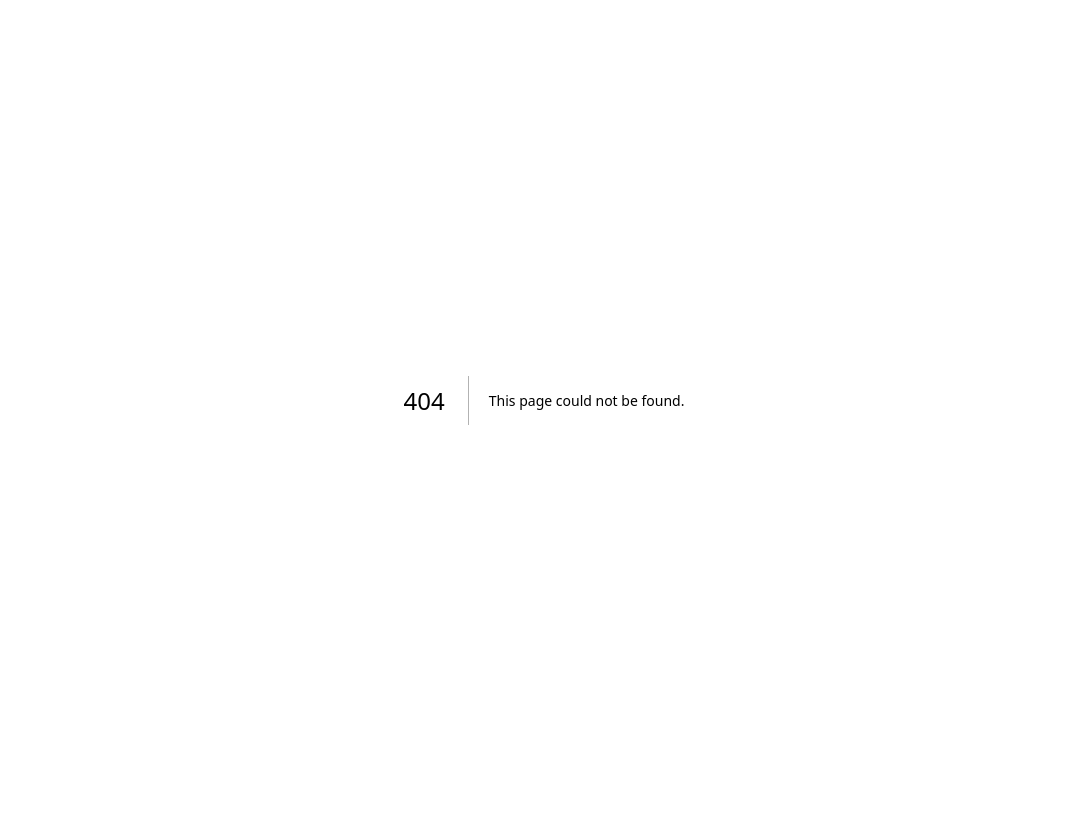
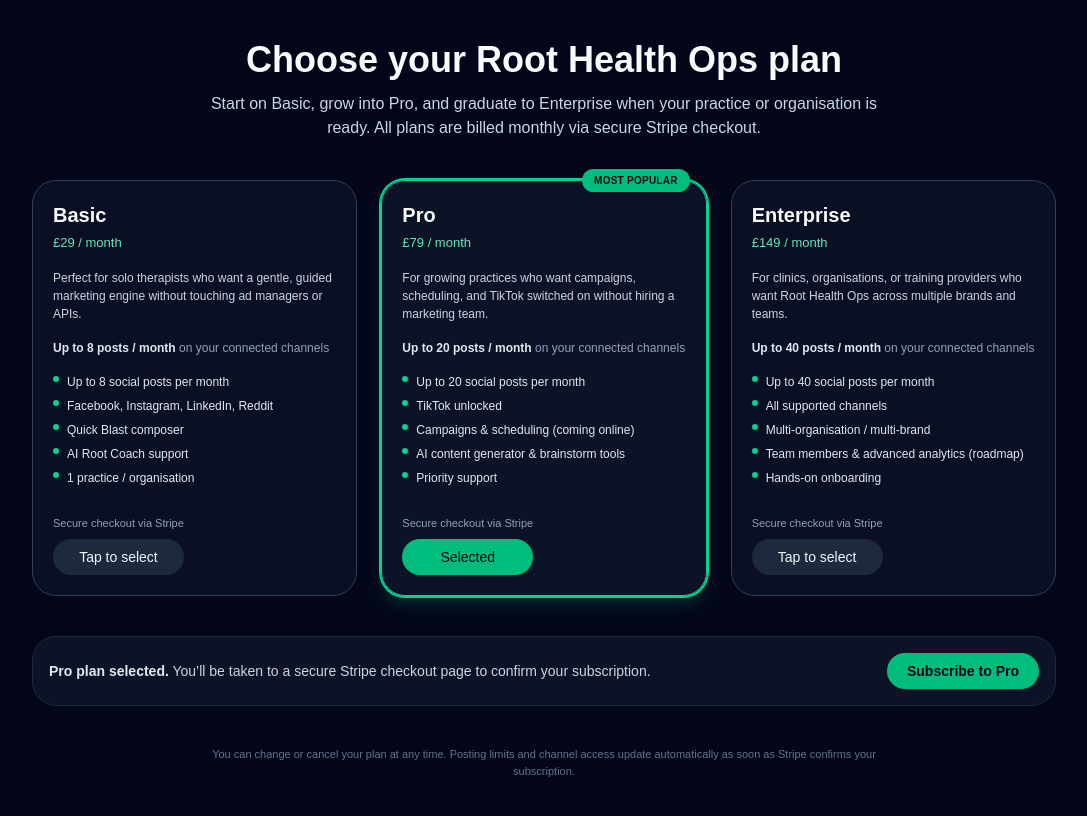
Before and after one commit to Hypnohippy/root-health-ops-dashboard1, a Next.js app: page /billing in a window 1280 px wide. Before the commit this address had no page. Shown: the top 816 px of the page, without its empty margins (96-1183 px from the left). Built offline with nearby package versions, Linux system fonts and the light colour scheme.

Commit message:
Create page.tsx

```diff
--- /dev/null
+++ b/app/billing/page.tsx
@@ -0,0 +1,264 @@
+// app/billing/page.tsx
+"use client";
+
+import React, { useState } from "react";
+
+type PlanKey = "basic" | "pro" | "enterprise";
+
+const PLAN_CONFIG: Record<
+  PlanKey,
+  {
+    name: string;
+    priceLabel: string;
+    priceId: string;
+    postsPerMonth: number;
+    highlight?: boolean;
+    description: string;
+    features: string[];
+  }
+> = {
+  basic: {
+    name: "Basic",
+    priceLabel: "£29 / month",
+    priceId: "price_rootops_basic_monthly",
+    postsPerMonth: 8,
+    description:
+      "Perfect for solo therapists who want a gentle, guided marketing engine without touching ad managers or APIs.",
+    features: [
+      "Up to 8 social posts per month",
+      "Facebook, Instagram, LinkedIn, Reddit",
+      "Quick Blast composer",
+      "AI Root Coach support",
+      "1 practice / organisation",
+    ],
+  },
+  pro: {
+    name: "Pro",
+    priceLabel: "£79 / month",
+    priceId: "price_rootops_pro_monthly",
+    postsPerMonth: 20,
+    highlight: true,
+    description:
+      "For growing practices who want campaigns, scheduling, and TikTok switched on without hiring a marketing team.",
+    features: [
+      "Up to 20 social posts per month",
+      "TikTok unlocked",
+      "Campaigns & scheduling (coming online)",
+      "AI content generator & brainstorm tools",
+      "Priority support",
+    ],
+  },
+  enterprise: {
+    name: "Enterprise",
+    priceLabel: "£149 / month",
+    priceId: "price_rootops_enterprise_monthly",
+    postsPerMonth: 40,
+    description:
+      "For clinics, organisations, or training providers who want Root Health Ops across multiple brands and teams.",
+    features: [
+      "Up to 40 social posts per month",
+      "All supported channels",
+      "Multi-organisation / multi-brand",
+      "Team members & advanced analytics (roadmap)",
+      "Hands-on onboarding",
+    ],
+  },
+};
+
+export default function BillingPage() {
+  const [selectedPlan, setSelectedPlan] = useState<PlanKey | null>("pro");
+  const [isLoading, setIsLoading] = useState<PlanKey | null>(null);
+  const [error, setError] = useState<string | null>(null);
+
+  // 🔴 PLACEHOLDERS:
+  // In a later step we will replace these with real values from Supabase auth + your org context.
+  const organisationId = "REPLACE_ME_WITH_ORG_ID";
+  const userEmail = "replace-me-with-user-email@example.com";
+
+  const handleSubscribe = async (planKey: PlanKey) => {
+    setError(null);
+    setIsLoading(planKey);
+
+    try {
+      if (!organisationId || organisationId === "REPLACE_ME_WITH_ORG_ID") {
+        throw new Error(
+          "Organisation is not yet wired to billing. Ask Dave's AI dev buddy to hook this up properly."
+        );
+      }
+
+      if (!userEmail || userEmail === "replace-me-with-user-email@example.com") {
+        throw new Error(
+          "User email not set. Make sure you're passing the signed-in user's email to the billing page."
+        );
+      }
+
+      const plan = PLAN_CONFIG[planKey];
+
+      const res = await fetch("/api/upgrade", {
+        method: "POST",
+        headers: { "Content-Type": "application/json" },
+        body: JSON.stringify({
+          organisationId,
+          priceId: plan.priceId,
+          userEmail,
+        }),
+      });
+
+      const data = await res.json();
+
+      if (!data?.success || !data?.url) {
+        throw new Error(
+          data?.error ||
+            "Could not start secure checkout. Please try again or contact support."
+        );
+      }
+
+      // Redirect to Stripe hosted checkout
+      window.location.href = data.url;
+    } catch (err: any) {
+      console.error("[billing] subscribe error", err);
+      setError(err?.message || "Something went wrong starting checkout.");
+    } finally {
+      setIsLoading(null);
+    }
+  };
+
+  return (
+    <div className="min-h-screen bg-slate-950 text-slate-50 px-4 py-10 flex justify-center">
+      <div className="w-full max-w-5xl space-y-10">
+        {/* Header */}
+        <header className="space-y-3 text-center">
+          <h1 className="text-3xl md:text-4xl font-semibold">
+            Choose your Root Health Ops plan
+          </h1>
+          <p className="text-sm md:text-base text-slate-300 max-w-2xl mx-auto">
+            Start on Basic, grow into Pro, and graduate to Enterprise when your
+            practice or organisation is ready. All plans are billed monthly via
+            secure Stripe checkout.
+          </p>
+        </header>
+
+        {/* Plans grid */}
+        <section className="grid gap-6 md:grid-cols-3">
+          {(
+            Object.entries(PLAN_CONFIG) as [PlanKey, (typeof PLAN_CONFIG)[PlanKey]][]
+          ).map(([key, plan]) => {
+            const isSelected = selectedPlan === key;
+            const isPro = key === "pro";
+
+            return (
+              <button
+                key={key}
+                type="button"
+                onClick={() => setSelectedPlan(key)}
+                className={[
+                  "relative flex flex-col rounded-3xl border p-5 text-left transition-all",
+                  plan.highlight
+                    ? "border-emerald-400 bg-slate-900/80 shadow-lg shadow-emerald-500/20"
+                    : "border-slate-700 bg-slate-900/60 hover:border-slate-500",
+                  isSelected ? "ring-2 ring-emerald-400" : "",
+                ].join(" ")}
+              >
+                {plan.highlight && (
+                  <span className="absolute -top-3 right-4 rounded-full bg-emerald-500 px-3 py-1 text-[10px] font-semibold text-slate-950 uppercase tracking-wide">
+                    Most popular
+                  </span>
+                )}
+
+                <div className="mb-4">
+                  <h2 className="text-lg md:text-xl font-semibold">
+                    {plan.name}
+                  </h2>
+                  <p className="mt-1 text-[13px] text-emerald-300">
+                    {plan.priceLabel}
+                  </p>
+                </div>
+
+                <p className="text-[12px] text-slate-300 mb-4">
+                  {plan.description}
+                </p>
+
+                <div className="text-[12px] text-slate-200 mb-4">
+                  <span className="font-semibold">
+                    Up to {plan.postsPerMonth} posts / month
+                  </span>
+                  <span className="text-slate-400"> on your connected channels</span>
+                </div>
+
+                <ul className="flex-1 space-y-1.5 text-[12px] text-slate-200 mb-4">
+                  {plan.features.map((feature) => (
+                    <li key={feature} className="flex items-start gap-2">
+                      <span className="mt-[3px] inline-block h-1.5 w-1.5 rounded-full bg-emerald-400" />
+                      <span>{feature}</span>
+                    </li>
+                  ))}
+                </ul>
+
+                <div className="mt-auto pt-3 flex flex-col gap-1">
+                  <span className="text-[11px] text-slate-400 mb-1">
+                    Secure checkout via Stripe
+                  </span>
+                  <span
+                    className={[
+                      "inline-flex items-center justify-center rounded-full px-4 py-2 text-sm font-medium",
+                      isPro
+                        ? "bg-emerald-500 text-slate-950 hover:bg-emerald-400"
+                        : "bg-slate-800 text-slate-100 hover:bg-slate-700",
+                    ].join(" ")}
+                  >
+                    {isSelected ? "Selected" : "Tap to select"}
+                  </span>
+                </div>
+              </button>
+            );
+          })}
+        </section>
+
+        {/* Subscribe bar */}
+        <section className="mt-4 rounded-3xl border border-slate-800 bg-slate-900/80 p-4 flex flex-col md:flex-row md:items-center md:justify-between gap-3">
+          <div className="text-sm text-slate-200">
+            {selectedPlan ? (
+              <>
+                <span className="font-semibold">
+                  {PLAN_CONFIG[selectedPlan].name} plan selected.
+                </span>{" "}
+                <span className="text-slate-300">
+                  You’ll be taken to a secure Stripe checkout page to confirm your
+                  subscription.
+                </span>
+              </>
+            ) : (
+              <span>Select a plan to continue.</span>
+            )}
+          </div>
+
+          <div className="flex items-center gap-3">
+            {error && (
+              <span className="text-[11px] text-red-400 max-w-xs">{error}</span>
+            )}
+
+            <button
+              type="button"
+              disabled={!selectedPlan || isLoading !== null}
+              onClick={() =>
+                selectedPlan ? handleSubscribe(selectedPlan) : null
+              }
+              className="inline-flex items-center rounded-full bg-emerald-500 px-5 py-2 text-sm font-semibold text-slate-950 disabled:opacity-50 disabled:cursor-not-allowed hover:bg-emerald-400 transition"
+            >
+              {isLoading
+                ? "Starting secure checkout..."
+                : selectedPlan
+                ? `Subscribe to ${PLAN_CONFIG[selectedPlan].name}`
+                : "Select a plan"}
+            </button>
+          </div>
+        </section>
+
+        <section className="text-[11px] text-slate-500 text-center max-w-2xl mx-auto">
+          You can change or cancel your plan at any time. Posting limits and channel
+          access update automatically as soon as Stripe confirms your subscription.
+        </section>
+      </div>
+    </div>
+  );
+}
```
